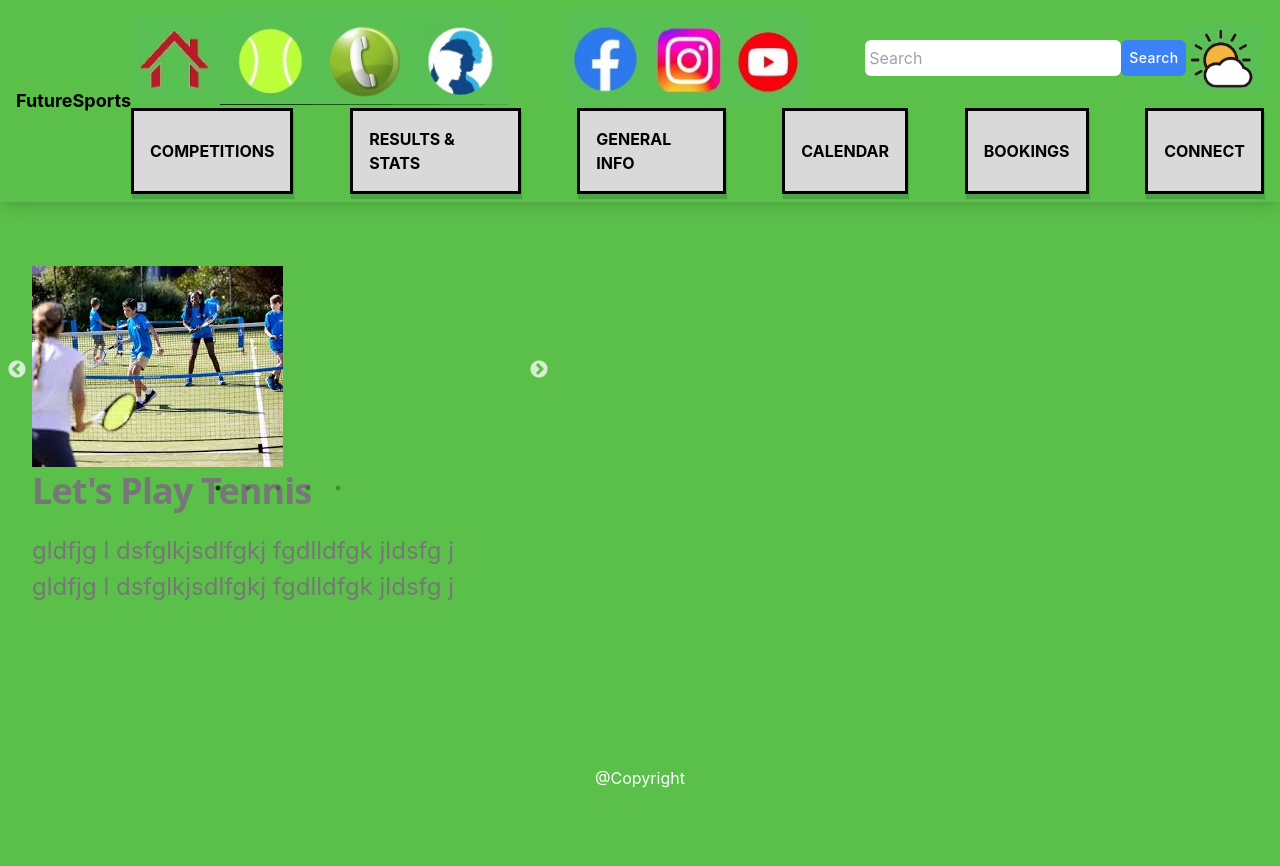
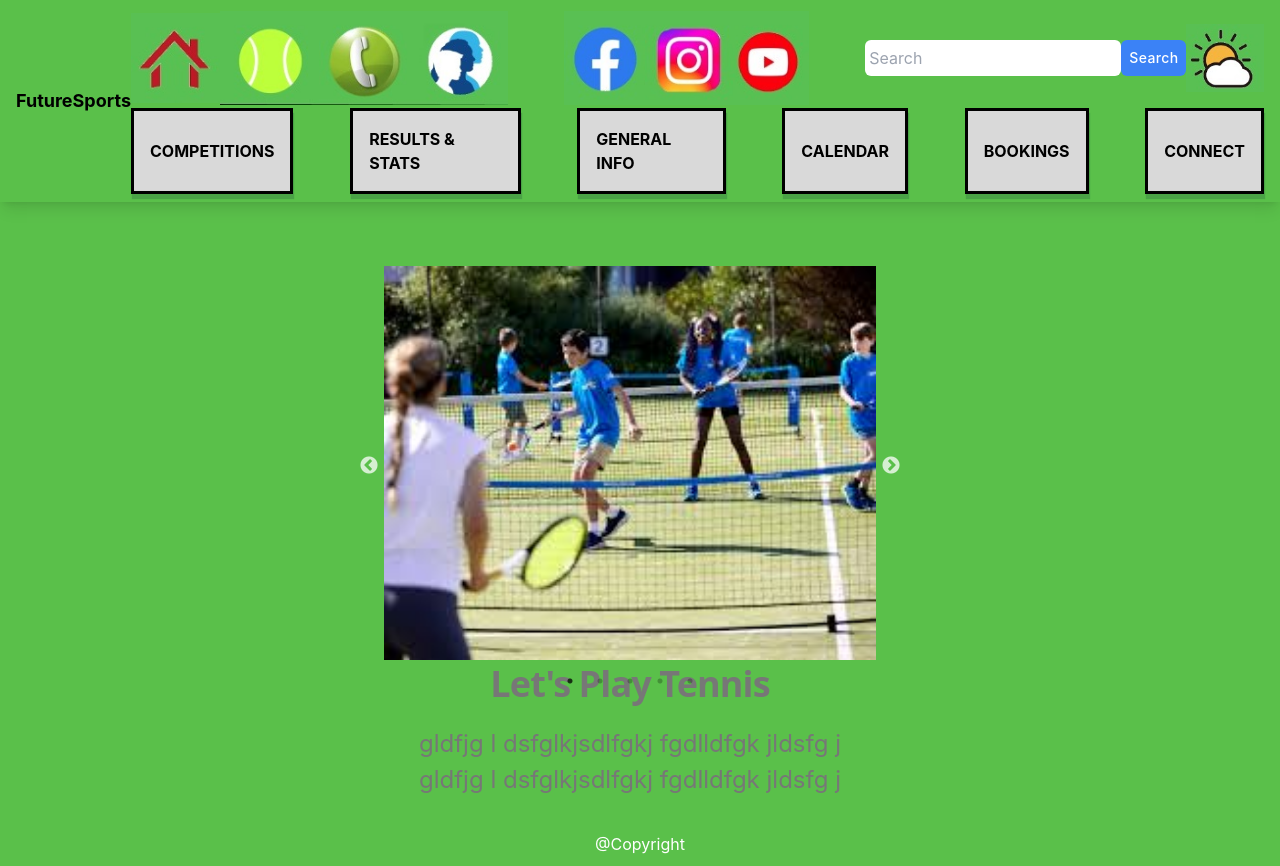
Before and after one commit to Superblue045/futuresports, a React (Create React App) app: page /play in a window 1280 px wide. Before the commit the page ends 800 px from the top, so only its background shows below. Built offline with nearby package versions, Linux system fonts and the light colour scheme.

Commit message:
update formatting to be centred

```diff
--- a/src/component/Play.jsx
+++ b/src/component/Play.jsx
@@ -13,27 +13,28 @@ const Play = () => {
   };
 
   return (
-    <div className="flex flex-col justify-between max-w-xl px-4 mx-auto lg:pt-16 lg:flex-row md:px-8 lg:max-w-screen-xl" style={{margin: 0}}>
+    <div className="flex flex-col items-center justify-center max-w-xl mx-auto lg:pt-16 lg:flex-row md:px-8 lg:max-w-screen-xl">
       <div className="mb-16 lg:mb-0 lg:max-w-lg lg:pr-5">
-        <Slider {...sliderSettings}>
+        <Slider {...sliderSettings} className="w-full">
           <div>
-            <img src="images/play/1.jpg" alt="Image 1" />
+            <img src="images/play/1.jpg" alt="Image 1" className="w-full" />
           </div>
           <div>
-            <img src="images/play/2.jpg" alt="Image 1" />
+            <img src="images/play/2.jpg" alt="Image 2" className="w-full" />
           </div>
           <div>
-            <img src="images/play/3.jpg" alt="Image 1" />
+            <img src="images/play/3.jpg" alt="Image 3" className="w-full" />
           </div>
           <div>
-            <img src="images/play/4.jpg" alt="Image 1" />
+            <img src="images/play/4.jpg" alt="Image 4" className="w-full" />
           </div>
           <div>
-            <img src="images/play/5.jpg" alt="Image 1" />
+            <img src="images/play/5.jpg" alt="Image 5" className="w-full" />
           </div>
           {/* Add more divs with images as needed */}
         </Slider>
-        <div className="max-w-xl mb-6 color-gray">
+        <div className="max-w-xl mb-6 color-gray text-center">
+
           <h2 className="max-w-lg mb-6 font-sans text-3xl font-bold tracking-tight sm:text-4xl sm:leading-none">
             Let's Play Tennis
           </h2>
```
